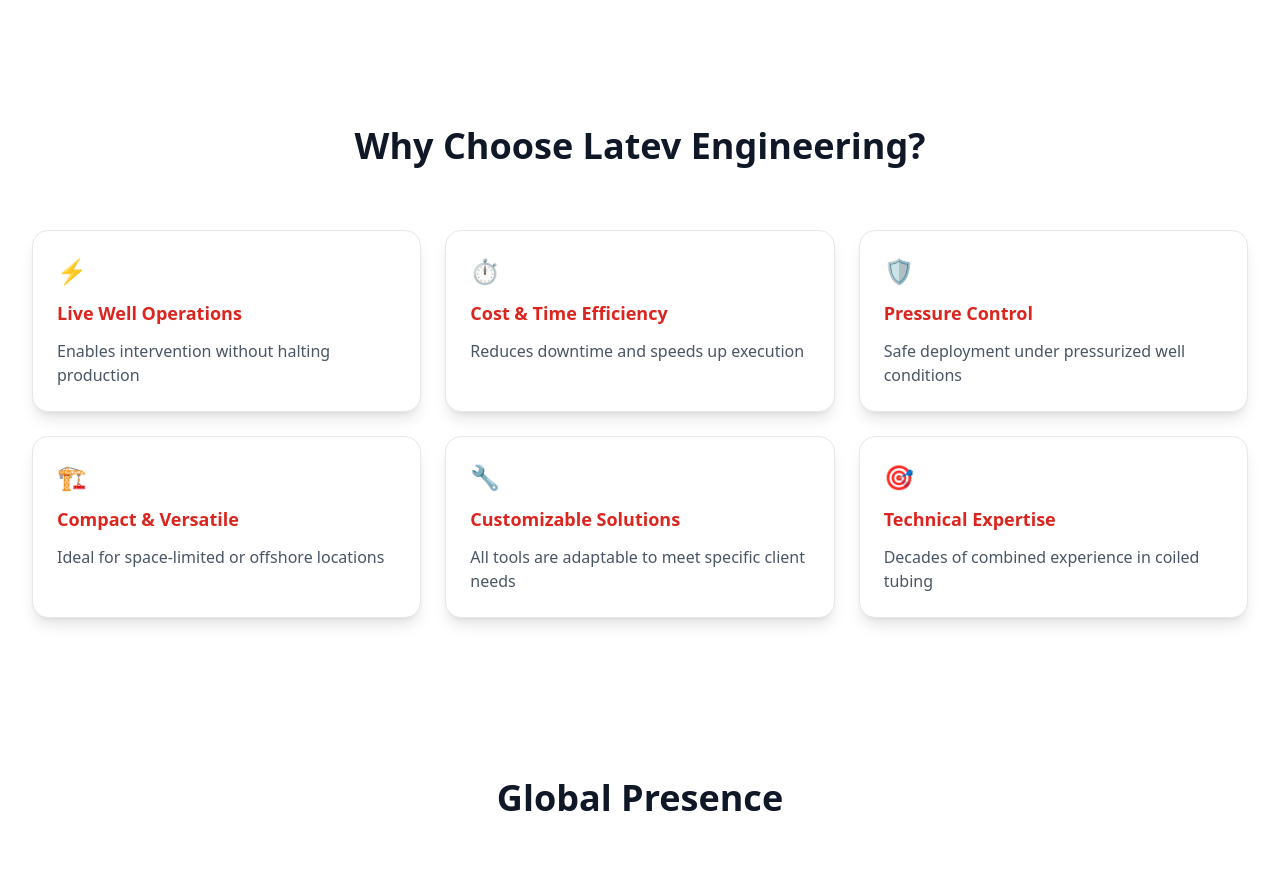
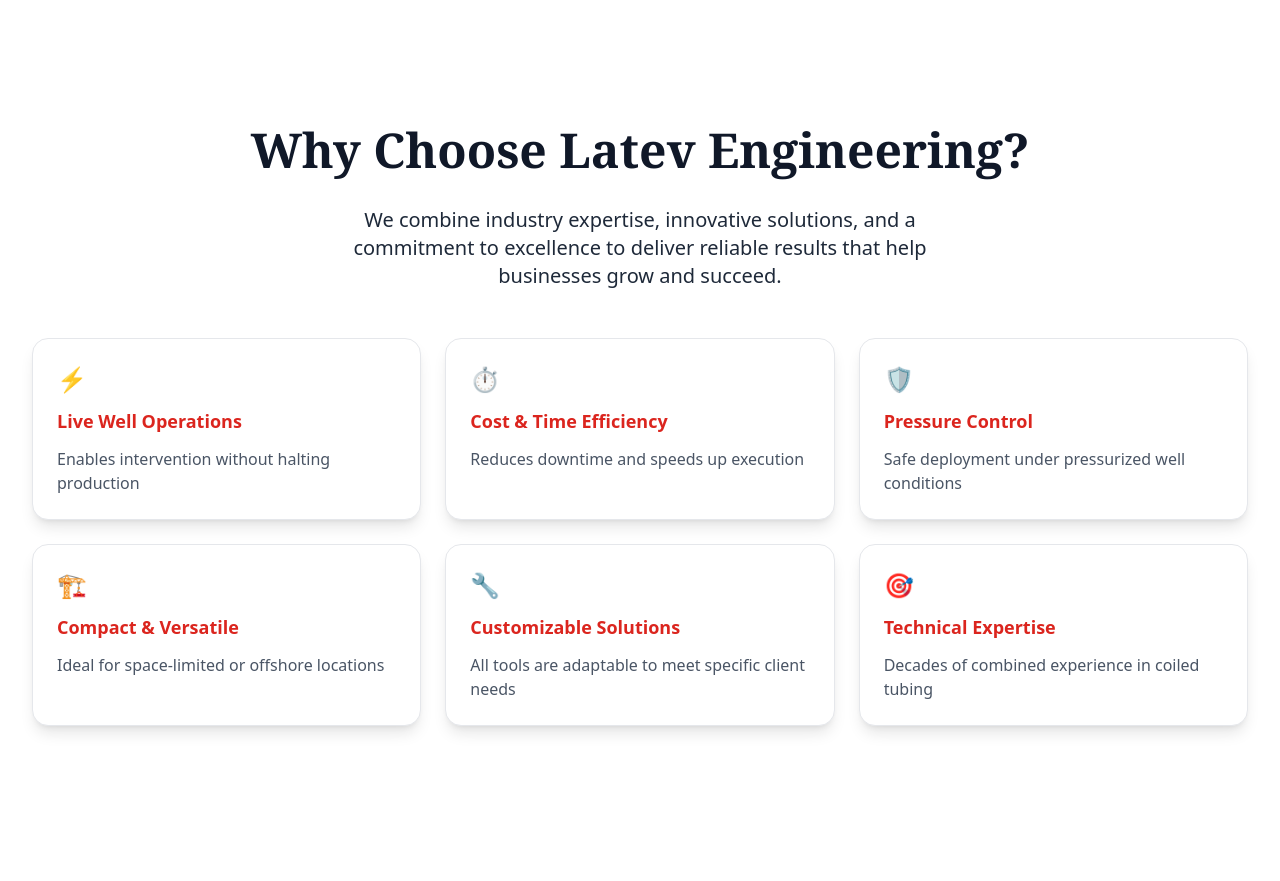
Before and after one commit to Franklyn101/LATEV-ENGINEERING-COMPANY, a Next.js app: page /about in a window 1280 px wide. Shown: the part 4720-5601 px from the top of the page. Built offline with nearby package versions, Linux system fonts and the light colour scheme.

Commit message:
updated heading titles with description

```diff
--- a/src/components/layouts/CoreServices.tsx
+++ b/src/components/layouts/CoreServices.tsx
@@ -75,12 +75,21 @@
       className="py-12 lg:py-20 px-4 sm:px-6 lg:px-8 bg-white"
     >
       <div className="max-w-7xl mx-auto">
+        <div className="text-center mb-6 lg:mb-12">
           <motion.h2
             variants={fadeInUp}
-          className="text-3xl md:text-4xl font-bold mb-10 lg:mb-16 text-center text-gray-900"
+            className="text-3xl md:text-4xl lg:text-5xl font-serif font-bold mb-6 lg:mb-8 text-gray-900"
           >
             Our Core Services
           </motion.h2>
+
+          <motion.p
+            variants={fadeInUp}
+            className="text-base md:text-lg lg:text-xl text-gray-800 max-w-2xl mx-auto"
+          >
+            Explore the wide range of professional solutions we offer to help businesses achieve efficiency, innovation, and long-lasting impact.
+          </motion.p>
+        </div>
 
         <div className="grid md:grid-cols-2 lg:grid-cols-3 gap-6">
           {productCategories.map((product, index) => {
--- a/src/components/layouts/Testimonial.tsx
+++ b/src/components/layouts/Testimonial.tsx
@@ -5,11 +5,11 @@
   return (
     <div className="pt-10 lg:pt-16 bg-white">
       <div className="max-w-7xl mx-auto px-4 lg:px-6">
-        <div className="text-left">
+        <div className="text-center">
           <h2 className="text-3xl md:text-4xl lg:text-5xl font-serif font-bold mb-4 text-neutral-900">
             What Our Clients Say
           </h2>
-          <p className="text-lg md:text-2xl lg:text-2xl text-gray-800 mb-5 lg:mb-8 max-w-2xl">
+          <p className="text-base md:text-lg lg:text-xl text-gray-800 mb-5 lg:mb-8 max-w-2xl mx-auto">
             Discover why businesses trust us to deliver exceptional results and outstanding service.
           </p>
         </div>
--- a/src/components/layouts/about-sections/Benefits.tsx
+++ b/src/components/layouts/about-sections/Benefits.tsx
@@ -53,12 +53,23 @@
       className="py-12 lg:py-20 px-4 sm:px-6 lg:px-8"
     >
       <div className="max-w-7xl mx-auto">
-        <motion.h2
-          variants={fadeInUp}
-          className="text-3xl md:text-4xl font-bold mb-10 lg:mb-16 text-center text-gray-900"
-        >
-          Why Choose Latev Engineering?
-        </motion.h2>
+        <div className="text-center mb-6 lg:mb-12">
+          <motion.h2
+            variants={fadeInUp}
+            className="text-3xl md:text-4xl lg:text-5xl font-serif font-bold mb-6 lg:mb-8 text-gray-900"
+          >
+            Why Choose Latev Engineering?
+          </motion.h2>
+
+          <motion.p
+            variants={fadeInUp}
+            className="text-base md:text-lg lg:text-xl text-gray-800 max-w-2xl mx-auto"
+          >
+            We combine industry expertise, innovative solutions, and a commitment to excellence to deliver
+            reliable results that help businesses grow and succeed.
+          </motion.p>
+        </div>
+
         <div className="grid md:grid-cols-2 lg:grid-cols-3 gap-6">
           {benefits.map((benefit, index) => (
             <motion.div
```
Lines whose indentation alone changed are shown as unchanged.
